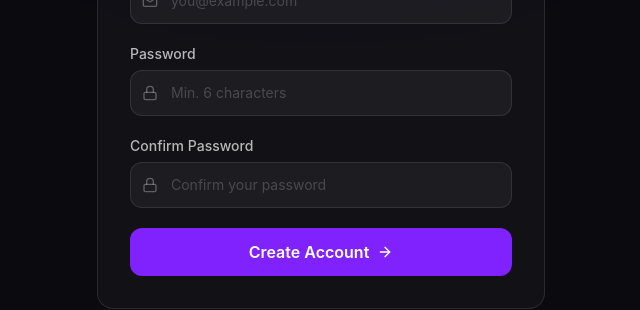
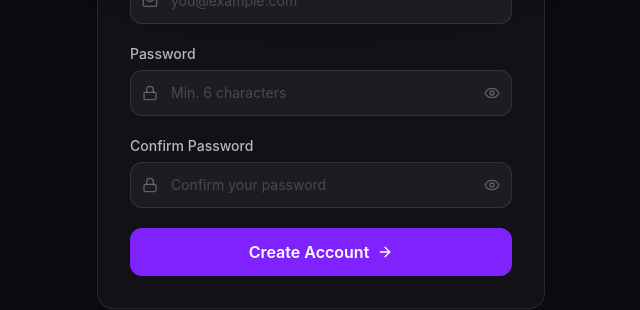
Before and after one commit to SinghRohan333/skill-bridge-ai-powerd-by-RS, a React (Vite) app in the folder client/: page /register in a window 1280 px wide. Shown: the part 386-696 px from the top of the page, without its empty margins (319-959 px from the left). Built offline with nearby package versions, Linux system fonts and the light colour scheme.

Commit message:
Eye On-Off added in pass field

```diff
--- a/client/src/pages/Login.jsx
+++ b/client/src/pages/Login.jsx
@@ -2,12 +2,14 @@ import { useState } from "react";
 import { Link, useNavigate } from "react-router-dom";
 import { useForm } from "react-hook-form";
 import toast from "react-hot-toast";
-import { Mail, Lock, Sparkles, ArrowRight } from "lucide-react";
+import { Mail, Lock, Sparkles, ArrowRight, Eye, EyeOff } from "lucide-react";
 import axiosInstance from "../utils/axios";
 import useAuthStore from "../store/authStore";
 
 const Login = () => {
   const [loading, setLoading] = useState(false);
+  const [showPassword, setShowPassword] = useState(false);
+
   const navigate = useNavigate();
   const { setUser, setToken } = useAuthStore();
 
@@ -99,9 +101,9 @@ const Login = () => {
                   className="absolute left-3 top-1/2 -translate-y-1/2 text-white/30"
                 />
                 <input
-                  type="password"
+                  type={showPassword ? "text" : "password"}
                   placeholder="Enter your password"
-                  className={`w-full bg-white/5 border ${errors.password ? "border-red-500/50" : "border-white/10"} rounded-xl px-4 py-3 pl-10 text-white placeholder-white/20 focus:outline-none focus:border-violet-500/50 transition-colors text-sm`}
+                  className={`w-full bg-white/5 border ${errors.password ? "border-red-500/50" : "border-white/10"} rounded-xl px-4 py-3 pl-10 pr-10 text-white placeholder-white/20 focus:outline-none focus:border-violet-500/50 transition-colors text-sm`}
                   {...register("password", {
                     required: "Password is required",
                     minLength: {
@@ -110,6 +112,13 @@ const Login = () => {
                     },
                   })}
                 />
+                <button
+                  type="button"
+                  onClick={() => setShowPassword(!showPassword)}
+                  className="absolute right-3 top-1/2 -translate-y-1/2 text-white/30 hover:text-white transition-colors"
+                >
+                  {showPassword ? <EyeOff size={16} /> : <Eye size={16} />}
+                </button>
               </div>
               {errors.password && (
                 <p className="text-red-400 text-xs mt-1">
--- a/client/src/pages/Register.jsx
+++ b/client/src/pages/Register.jsx
@@ -2,12 +2,23 @@ import { useState } from "react";
 import { Link, useNavigate } from "react-router-dom";
 import { useForm } from "react-hook-form";
 import toast from "react-hot-toast";
-import { Mail, Lock, User, Sparkles, ArrowRight } from "lucide-react";
+import {
+  Mail,
+  Lock,
+  User,
+  Sparkles,
+  ArrowRight,
+  Eye,
+  EyeOff,
+} from "lucide-react";
 import axiosInstance from "../utils/axios";
 import useAuthStore from "../store/authStore";
 
 const Register = () => {
   const [loading, setLoading] = useState(false);
+  const [showPassword, setShowPassword] = useState(false);
+  const [showConfirmPassword, setShowConfirmPassword] = useState(false);
+
   const navigate = useNavigate();
   const { setUser, setToken } = useAuthStore();
 
@@ -126,9 +137,9 @@ const Register = () => {
                   className="absolute left-3 top-1/2 -translate-y-1/2 text-white/30"
                 />
                 <input
-                  type="password"
+                  type={showPassword ? "text" : "password"}
                   placeholder="Min. 6 characters"
-                  className={inputClass(errors.password)}
+                  className={`w-full bg-white/5 border ${errors.password ? "border-red-500/50" : "border-white/10"} rounded-xl px-4 py-3 pl-10 pr-10 text-white placeholder-white/20 focus:outline-none focus:border-violet-500/50 transition-colors text-sm`}
                   {...register("password", {
                     required: "Password is required",
                     minLength: {
@@ -137,6 +148,13 @@ const Register = () => {
                     },
                   })}
                 />
+                <button
+                  type="button"
+                  onClick={() => setShowPassword(!showPassword)}
+                  className="absolute right-3 top-1/2 -translate-y-1/2 text-white/30 hover:text-white transition-colors"
+                >
+                  {showPassword ? <EyeOff size={16} /> : <Eye size={16} />}
+                </button>
               </div>
               {errors.password && (
                 <p className="text-red-400 text-xs mt-1">
@@ -155,15 +173,26 @@ const Register = () => {
                   className="absolute left-3 top-1/2 -translate-y-1/2 text-white/30"
                 />
                 <input
-                  type="password"
+                  type={showConfirmPassword ? "text" : "password"}
                   placeholder="Confirm your password"
-                  className={inputClass(errors.confirmPassword)}
+                  className={`w-full bg-white/5 border ${errors.confirmPassword ? "border-red-500/50" : "border-white/10"} rounded-xl px-4 py-3 pl-10 pr-10 text-white placeholder-white/20 focus:outline-none focus:border-violet-500/50 transition-colors text-sm`}
                   {...register("confirmPassword", {
                     required: "Please confirm your password",
                     validate: (value) =>
                       value === watch("password") || "Passwords do not match",
                   })}
                 />
+                <button
+                  type="button"
+                  onClick={() => setShowConfirmPassword(!showConfirmPassword)}
+                  className="absolute right-3 top-1/2 -translate-y-1/2 text-white/30 hover:text-white transition-colors"
+                >
+                  {showConfirmPassword ? (
+                    <EyeOff size={16} />
+                  ) : (
+                    <Eye size={16} />
+                  )}
+                </button>
               </div>
               {errors.confirmPassword && (
                 <p className="text-red-400 text-xs mt-1">
```
